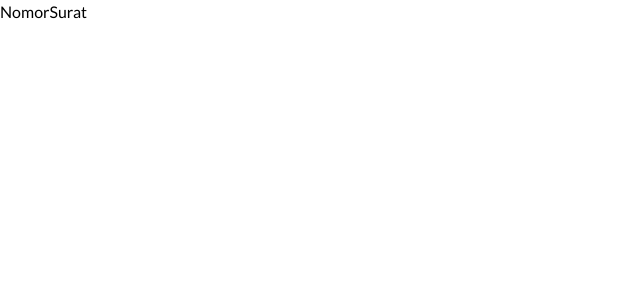
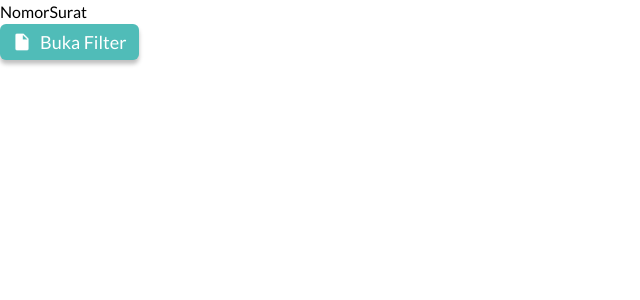
Before and after one commit to nurrochman954/LabMCB, a Next.js app in the folder labmcb/: page /admin in a window 1280 px wide. Shown: the top 300 px of the page, without its empty margins (0-640 px from the left). Built offline with nearby package versions, Linux system fonts and the light colour scheme.

Commit message:
Add : Button filter and handle and also adding linking to TombolDU component

```diff
--- a/labmcb/app/admin/page.tsx
+++ b/labmcb/app/admin/page.tsx
@@ -1,6 +1,8 @@
 'use client'
 import React, { useState } from 'react';
 import PopUpNoSurat from "@/components/PopUpNoSurat";
+import ButtonDU from "@/components/TombolDU";
+import Filter from '@/components/Filter'; // Adjust the import path accordingly
 
 const admin = () => {
 
@@ -13,11 +15,27 @@ const admin = () => {
   const handleClosePopup = () => {
     setIsPopupOpen(false);
   };
+
+  const [isFilterOpen, setIsFilterOpen] = useState(false); // State to toggle Filter visibility
+
   return (
     <div>
-    <button onClick={handleOpenPopup}>NomorSurat</button>
-    {isPopupOpen && <PopUpNoSurat onClose={handleClosePopup} />}
-  </div>
+      <button onClick={handleOpenPopup}>NomorSurat</button>
+      {isPopupOpen && <PopUpNoSurat onClose={handleClosePopup} />}
+      <ButtonDU
+        text="Buka Filter"
+        variant="primary"
+        onClick={() => setIsFilterOpen(true)} // Open the Filter on button click
+      />
+
+      {/* Conditionally render the Filter */}
+      {isFilterOpen && (
+        <Filter
+          onClose={() => setIsFilterOpen(false)} // Pass function to close the Filter
+        />
+      )}
+    </div>
+
   );
 };
 
--- a/labmcb/components/TombolDU.tsx
+++ b/labmcb/components/TombolDU.tsx
@@ -1,33 +1,47 @@
 import React from 'react';
 
 interface ButtonDUProps {
-    text: string;
-    variant?: 'primary' | 'secondary'; // primary yang warna fill, secondary yang putih pake outline
+  text: string;
+  variant?: 'primary' | 'secondary'; // Style variant: primary or secondary
+  href?: string; // Optional link for navigation
+  onClick?: () => void; // Optional click handler
 }
 
-const ButtonDU: React.FC<ButtonDUProps> = ({ text, variant = 'primary' }) => {
+const ButtonDU: React.FC<ButtonDUProps> = ({ text, variant = 'primary', href, onClick }) => {
+  // Define class names for primary and secondary variants
+  const classNames = variant === 'primary'
+    ? "bg-softsec text-white px-3 py-1 rounded-md text-lg hover:bg-secondary flex items-center"
+    : "bg-white text-black px-3 py-1 rounded-md text-lg hover:bg-softsec border-2 border-softsec flex items-center";
+
+  // Define icons for different variants
+  const imageSrc = variant === 'primary' ? "/assets/fileputih.png" : "/assets/unduhhitam.png";
+  const imageAlt = variant === 'primary' ? "Unggah" : "Download";
+
+  // If `href` is provided, render an <a> tag for navigation
+  if (href) {
     return (
-        <>
-            {variant === 'primary' && (
-                <button
-                    className="bg-softsec text-white px-3 py-1 rounded-md text-lg hover:bg-secondary flex items-center"
-                    style={{ boxShadow: '0px 4px 4px rgba(0, 0, 0, 0.25)' }}
-                >
-                    <img src="/assets/fileputih.png" alt="Unggah" className="inline-block w-5 h-5 mr-2" />
-                    {text}
-                </button>
-            )}
-            {variant === 'secondary' && (
-                <button
-                    className="bg-white text-black px-3 py-1 rounded-md text-lg hover:bg-softsec border-2 border-softsec flex items-center"
-                    style={{ boxShadow: '0px 4px 4px rgba(0, 0, 0, 0.25)' }}
-                >
-                    <img src="/assets/unduhhitam.png" alt="Download" className="inline-block w-5 h-5 mr-2" />
-                    {text}
-                </button>
-            )}
-        </>
+      <a
+        href={href}
+        className={classNames}
+        style={{ boxShadow: '0px 4px 4px rgba(0, 0, 0, 0.25)' }}
+      >
+        <img src={imageSrc} alt={imageAlt} className="inline-block w-5 h-5 mr-2" />
+        {text}
+      </a>
     );
+  }
+
+  // Otherwise, render a button with an `onClick` handler
+  return (
+    <button
+      onClick={onClick}
+      className={classNames}
+      style={{ boxShadow: '0px 4px 4px rgba(0, 0, 0, 0.25)' }}
+    >
+      <img src={imageSrc} alt={imageAlt} className="inline-block w-5 h-5 mr-2" />
+      {text}
+    </button>
+  );
 };
 
 export default ButtonDU;
```
